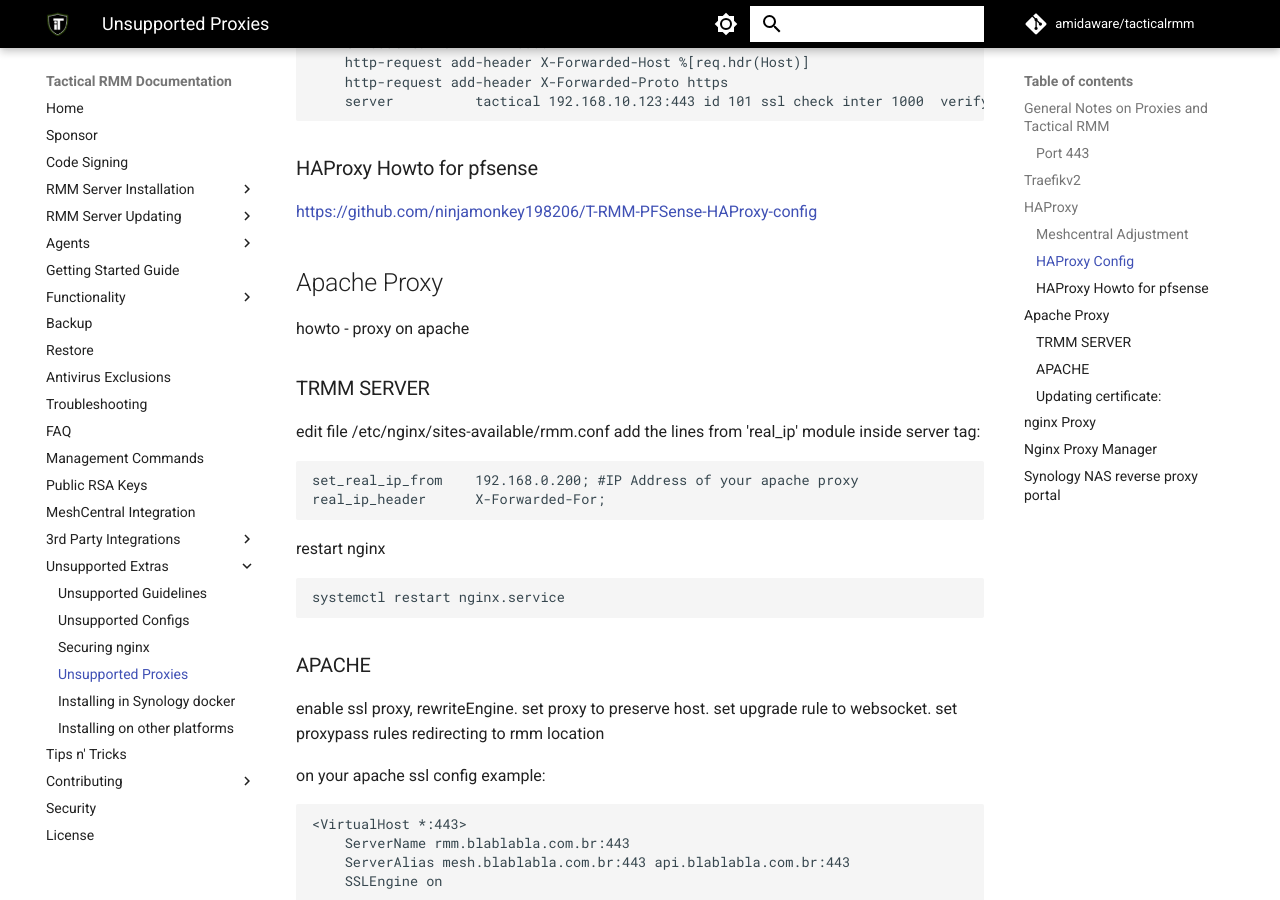
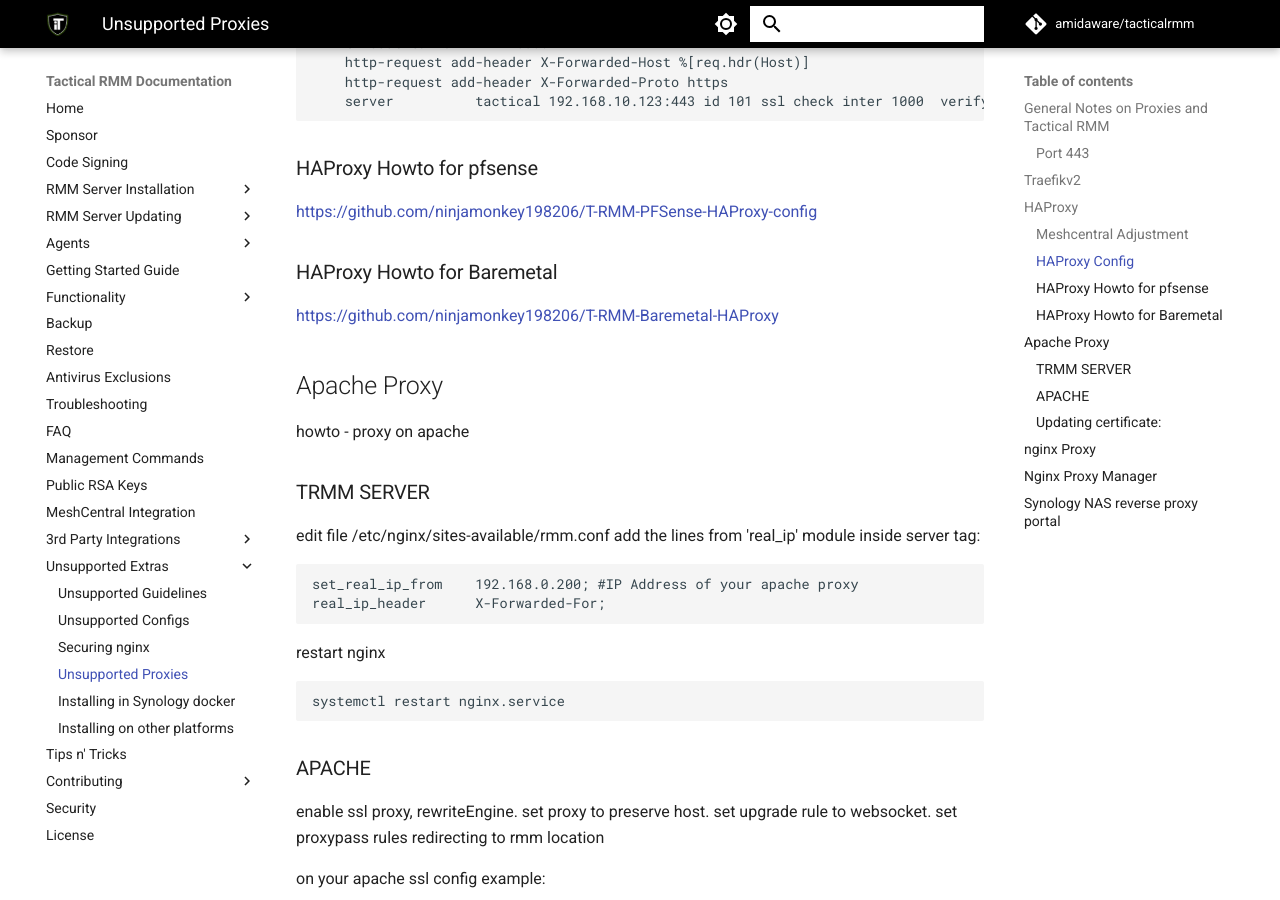
Before and after one commit to amidaware/trmm-docs, an MkDocs documentation site: the page built from docs/unsupported_proxies.md, in a window 1280 px wide and 900 px high, scrolled down 6851 px. Built offline with MkDocs 1.6.1 and Material for MkDocs 9.7.7, drawn with Linux system fonts in a browser that asks for light colours; comment, search, counter and statistics services are not loaded.

Commit message:
Adding haproxy baremetal

```diff
--- a/docs/unsupported_proxies.md
+++ b/docs/unsupported_proxies.md
@@ -327,6 +327,10 @@
 
 <https://github.com/ninjamonkey198206/T-RMM-PFSense-HAProxy-config>
 
+### HAProxy Howto for Baremetal
+
+<https://github.com/ninjamonkey198206/T-RMM-Baremetal-HAProxy>
+
 ## Apache Proxy
 howto -  proxy on apache
 ### TRMM SERVER
```
